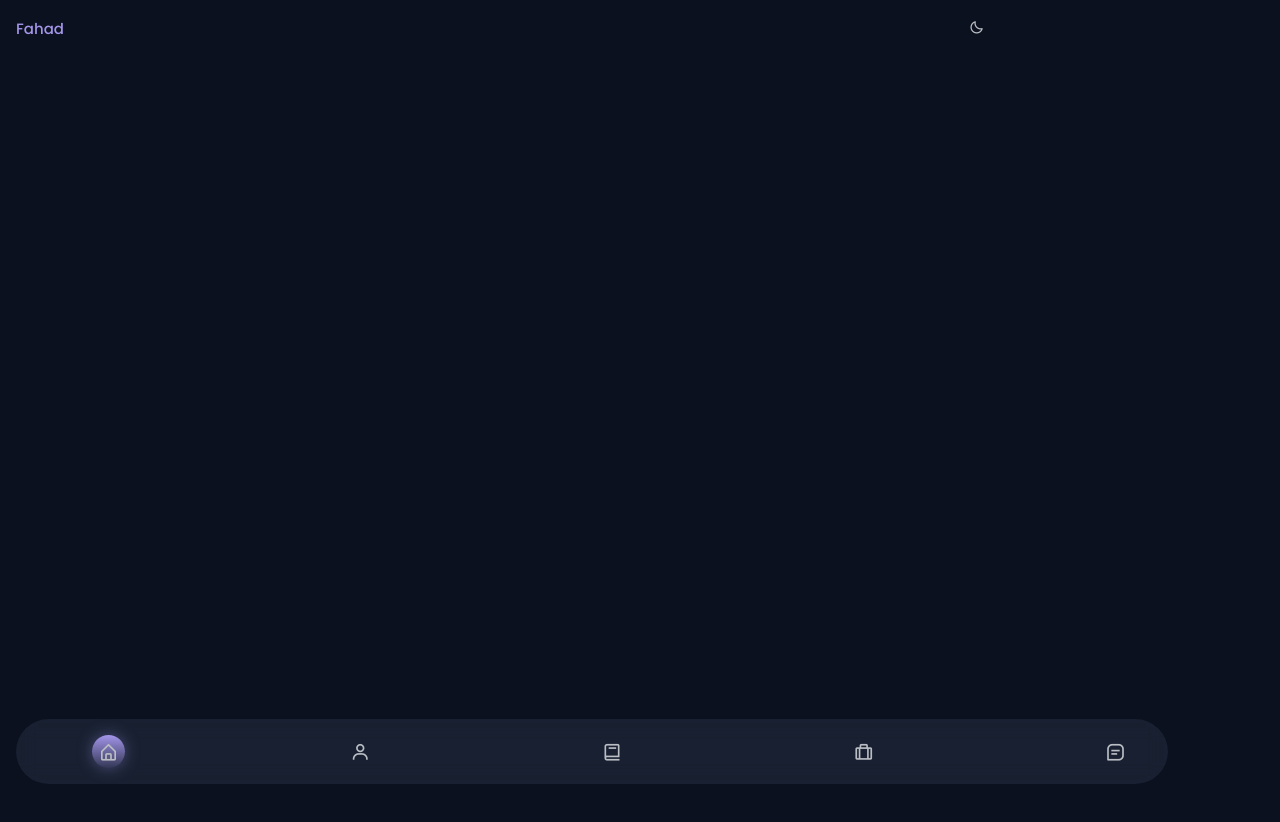
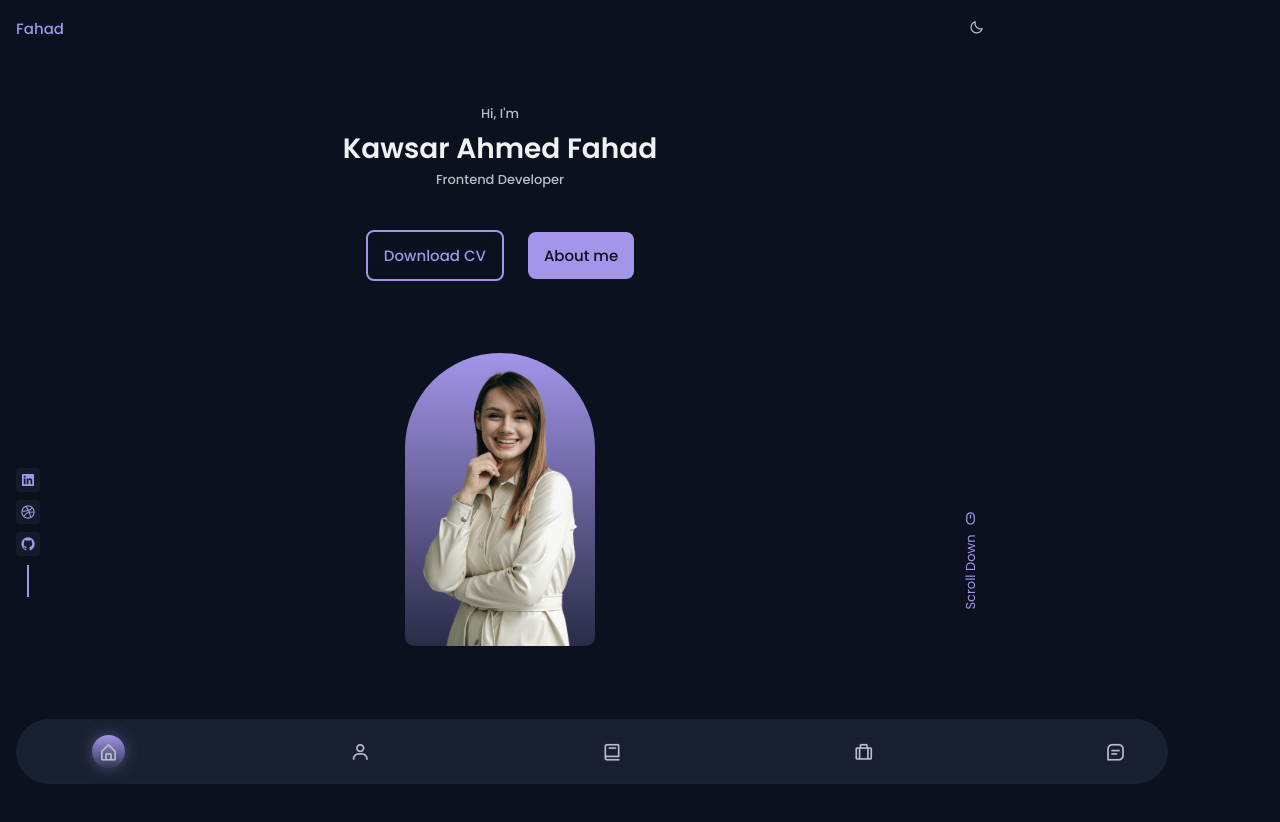
Before and after one commit to faha1999/fahad, a plain HTML site: page index.html in a window 1280 px wide. Before the commit the page ends 800 px from the top, so only its background shows below. Drawn offline with nearby package versions, Linux system fonts and the light colour scheme.

Commit message:
complete home

```diff
--- a/app/scss/_globals.scss
+++ b/app/scss/_globals.scss
@@ -104,3 +104,25 @@ button {
   border: none;
   outline: none;
 }
+
+.button {
+  display: inline-block;
+  background-color: $first-color;
+  color: $body-color;
+  padding: 0.75rem 1rem;
+  border-radius: 0.5rem;
+  font-weight: $font-medium;
+  transform: 0.4s;
+  backdrop-filter: blur(10px);
+
+  &:hover {
+    background-color: $first-color-alt;
+    color: $body-color;
+  }
+}
+
+.button--ghost {
+  background-color: transparent;
+  border: 2px solid $first-color;
+  color: $first-color;
+}
--- /dev/null
+++ b/app/scss/_home.scss
@@ -0,0 +1,111 @@
+.home_container {
+  position: relative;
+  row-gap: 4.5rem;
+  padding-top: 2rem;
+
+  .home_data {
+    text-align: center;
+
+    .home_greeting,
+    .home_description {
+      font-size: $small-font-size;
+      font-weight: $font-medium;
+    }
+
+    .home_greeting {
+      display: block;
+      color: $text-color;
+      margin-bottom: 0.25rem;
+    }
+
+    .home_description {
+      color: $text-color;
+      margin-bottom: 2.5rem;
+    }
+
+    .home_name {
+      font-size: $big-font-size;
+    }
+  }
+
+  .home_button {
+    display: flex;
+    justify-content: center;
+    align-items: center;
+    gap: 1.5rem;
+  }
+
+  .home_handle {
+    justify-self: center;
+    width: 190px;
+    height: 293px;
+    background: linear-gradient(
+      180deg,
+      hsla($first-hue, $sat, $lig, 1),
+      hsla($first-hue, $sat, $lig, 0.2)
+    );
+    border-radius: 10rem 10rem 1rem 1rem;
+    display: flex;
+    align-items: flex-end;
+    justify-content: center;
+    overflow: hidden;
+
+    .home_img {
+      width: 160px;
+    }
+  }
+
+  .home_social {
+    bottom: 5rem;
+    left: 0;
+    display: grid;
+    row-gap: 0.5rem;
+
+    &::after {
+      content: '';
+      width: 2rem;
+      height: 2px;
+      background-color: $first-color;
+      transform: rotate(90deg) translate(1rem, 0.25rem);
+    }
+
+    .home_social-icon {
+      width: max-content;
+      background-color: $container-color;
+      color: $first-color;
+      padding: 0.25rem;
+      display: flex;
+      font-size: 1rem;
+      transition: 0.4s;
+      border-radius: 0.25rem;
+
+      &:hover {
+        background-color: $first-color;
+        color: #fff;
+      }
+    }
+  }
+
+  .home_scroll {
+    color: $first-color;
+    right: -1.5rem;
+    bottom: 4rem;
+    display: grid;
+    row-gap: 2.25rem;
+    justify-items: center;
+
+    .home_scroll-icon {
+      font-size: 1.25rem;
+    }
+
+    .home_scroll-name {
+      font-size: $small-font-size;
+      transform: rotate(-90deg);
+    }
+  }
+
+  .home_social,
+  .home_scroll {
+    position: absolute;
+  }
+}
--- a/app/scss/style.scss
+++ b/app/scss/style.scss
@@ -2,3 +2,4 @@
 @import './globals';
 
 @import './header';
+@import './home';
--- a/index.html
+++ b/index.html
@@ -11,7 +11,7 @@
     <link rel="stylesheet" href="./app/css/style.min.css">
 </head>
 <body>
-     <!-- Start -->
+     <!-- Start Header-->
     <header class="header" id="header">
         <nav class="nav container">
             <a href="#" class="nav_logo">Fahad</a>
@@ -56,15 +56,52 @@
 
         </nav>
     </header>
-    <!-- End -->
+    <!-- End Header-->
 
-     <!-- Start -->
+     <!-- Start main -->
      <main class="main">
-        <!-- Start -->
+        <!-- Start Home -->
          <section class="home section" id="home">
+            <div class="home_container container grid">
 
+                <div class="home_data">
+                    <span class="home_greeting">Hi, I'm</span>
+                    <h1 class="home_name">Kawsar Ahmed Fahad</h1>
+                    <h3 class="home_description"> Frontend Developer</h3>
+
+                    <div class="home_button">
+                        <a download="" href="./app/pdf/fahad-Cv.pdf" class="button button--ghost">
+                            Download CV
+                        </a>
+                        <a href="#about" class="button">About me</a>
+                    </div>
+                </div>
+
+                <div class="home_handle">
+                    <img src="./app/img/perfil.png" alt="" class="home_img">
+                </div>
+
+                <div class="home_social">
+                    <a href="#" class="home_social-icon">
+                        <i class="bx bxl-linkedin-square"></i>
+                    </a>
+
+                    <a href="#" class="home_social-icon">
+                        <i class="bx bxl-dribbble"></i>
+                    </a>
+
+                    <a href="#" class="home_social-icon">
+                        <i class="bx bxl-github"></i>
+                    </a>
+                </div>
+
+                <a href="#about" class="home_scroll">
+                    <i class="bx bx-mouse hone_scroll-icon"></i>
+                    <span class="home_scroll-name">Scroll Down</span>
+                </a>
+            </div>
         </section>
-        <!-- End -->
+        <!-- End Home -->
 
         <!-- Start -->
          <section class="about section" id="about">
@@ -102,7 +139,7 @@
         </section>
         <!-- End -->
     </main>
-    <!-- End -->
+    <!-- End main -->
 
     <!-- Start -->
      <footer class="footer">
```
Also changed, not shown: app/css/style.min.css, 1 other file.
